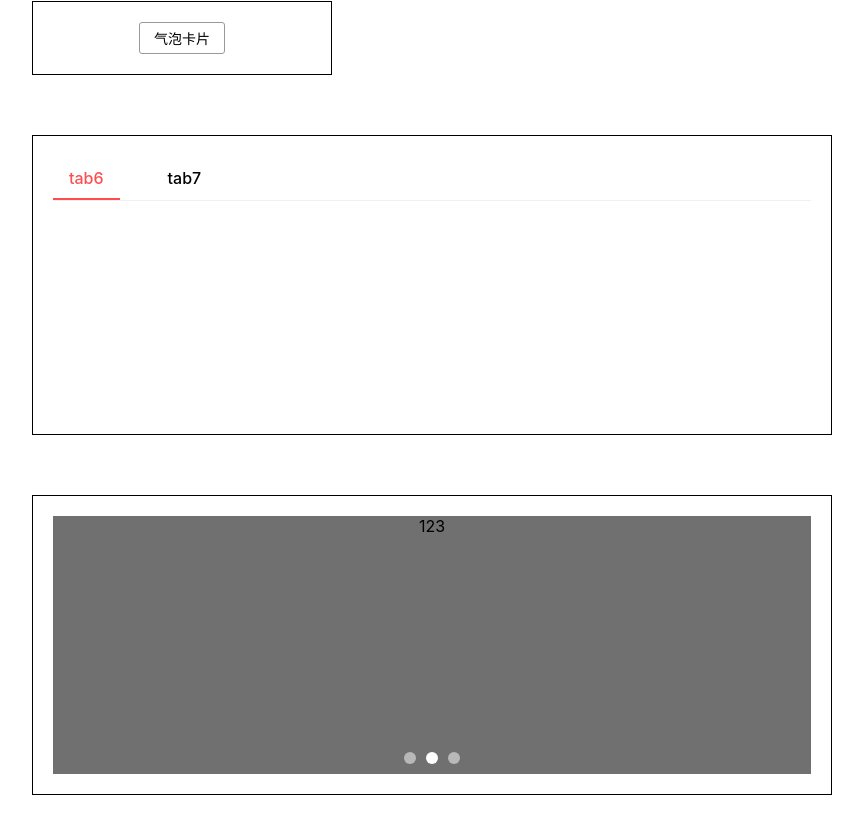
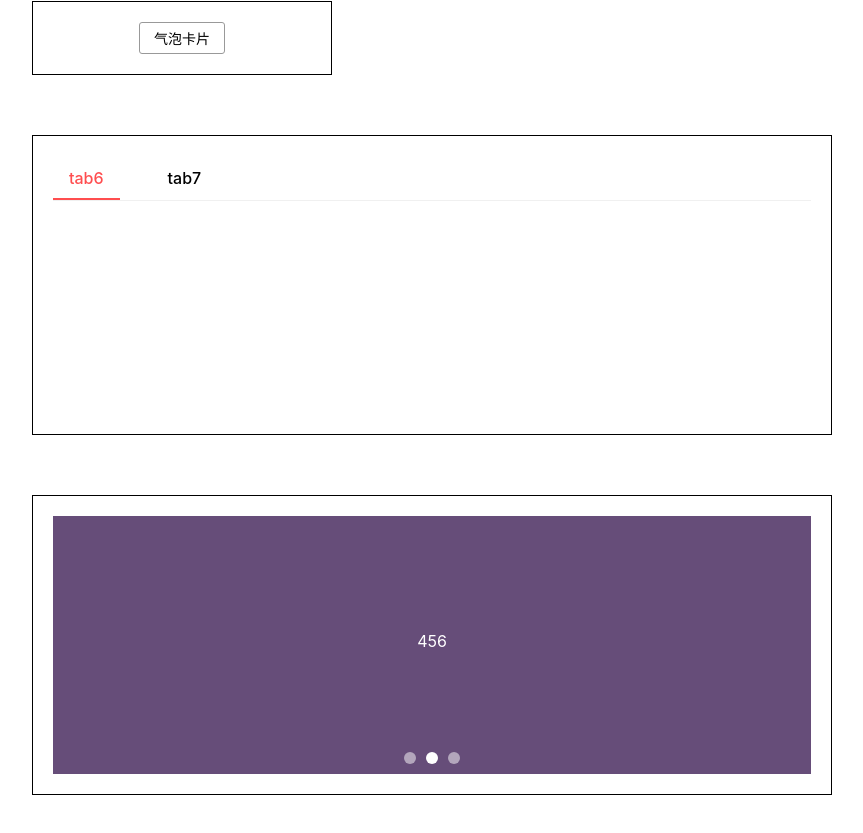
Before and after one commit to lovelts/tsl-ui, a Vue app: page / in a window 1280 px wide. Shown: the part 2046-2879 px from the top of the page, without its empty margins (28-891 px from the left). Built offline with nearby package versions, Linux system fonts and the light colour scheme.

Commit message:
完成轮播图组件

```diff
--- a/src/App.vue
+++ b/src/App.vue
@@ -1,7 +1,7 @@
 <!--
  * @Author: lts
  * @Date: 2021-03-08 12:54:13
- * @LastEditTime: 2021-03-11 21:04:10
+ * @LastEditTime: 2021-03-12 10:09:44
  * @FilePath: \my-cli-ui\src\App.vue
 -->
 <template>
@@ -185,11 +185,19 @@
       border: '1px solid black',
     }"
   >
-    <ts-swiper>
-      <ts-swiper-slide>123</ts-swiper-slide>
-      <ts-swiper-slide>456</ts-swiper-slide>
-      <ts-swiper-slide>789</ts-swiper-slide>
-
+    <ts-swiper
+      autoplay
+      :autoplayTime="3000"
+    >
+      <ts-swiper-slide>
+        <div class="my-swiper-style" :style="{background:'#364d79'}">123</div>
+      </ts-swiper-slide>
+      <ts-swiper-slide>
+        <div class="my-swiper-style">456</div>
+      </ts-swiper-slide>
+      <ts-swiper-slide>
+        <div class="my-swiper-style" :style="{background:'#964d79'}">789</div>
+      </ts-swiper-slide>
     </ts-swiper>
   </div>
 </template>
@@ -209,7 +217,7 @@ import TsPopover from "./popover/Popover";
 import TsTabs from "./tabs/Tabs";
 import TsTabPane from "./tabs/TabPane";
 import TsSwiper from "./swiper/Swiper.jsx";
-import TsSwiperSlide from './swiper/SwiperSlide.jsx'
+import TsSwiperSlide from "./swiper/SwiperSlide.jsx";
 export default {
   name: "App",
   components: {
@@ -226,7 +234,7 @@ export default {
     TsTabs,
     TsTabPane,
     TsSwiper,
-    TsSwiperSlide
+    TsSwiperSlide,
   },
 
   setup() {
@@ -306,4 +314,12 @@ export default {
   --border-color: #999;
   --border-color-hover: #666;
 }
+.my-swiper-style {
+  color: #fff;
+  width: 100%;
+  color: "#fff";
+  line-height: 250px;
+  background: #664d79;
+  height: 100%;
+}
 </style>
--- a/src/swiper/Swiper.jsx
+++ b/src/swiper/Swiper.jsx
@@ -2,14 +2,20 @@ import { defineComponent, onMounted, ref, provide } from 'vue'
 import './swiper.less'
 const Swiper = defineComponent({
   name: 'Swiper',
-
+  props:{
+    autoplay:{
+      type:Boolean,
+      default:false
+    },
+    autoplayTime:Number
+  },
   // eslint-disable-next-line no-unused-vars
   setup(props, { slots }) {
     let swiperRef = ref()
     let arr = ref([])
     let translateX = ref(0)
     let activeKey = ref(0)
-    let autoplayTime = ref(3000)
+    let autoplayTime = ref(props.autoplayTime)
     let temp = ref(0)
     const pushArr = () => {
       arr.value = [...arr.value, '']
@@ -23,14 +29,14 @@ const Swiper = defineComponent({
     provide('translateX', translateX.value)
     onMounted(() => {
       temp.value -= swiperRef.value.offsetWidth
-      autoplay()
+      props.autoplay && autoplay()
     })
     const getCurrent = (e) => {
       clearInterval(timeInterval)
       intervalCount = e
       activeKey.value = e
       translateX.value = e * temp.value
-      autoplay()
+      props.autoplay && autoplay()
     }
     const autoplay = () => {
       timeInterval = setInterval(() => {
@@ -43,10 +49,9 @@ const Swiper = defineComponent({
     return () => (
       <>
         <div className="ts-swiper" ref={swiperRef}>
-          {slots.default()}
-          {/* <div className="ts-swiper-slide" style={{ transform: `translateX(${translateX.value}px)` }}>1</div>
-          <div className="ts-swiper-slide" style={{ transform: `translateX(${translateX.value}px)` }}>2</div>
-          <div className="ts-swiper-slide" style={{ transform: `translateX(${translateX.value}px)` }}>3</div> */}
+          <div className="swiper-total-box" style={{ width: '100%', transform: `translateX(${translateX.value}px)` }}>
+            {slots.default()}
+          </div>
           <ul>
             {
               arr.value.map((item, index) => {
--- a/src/swiper/SwiperSlide.jsx
+++ b/src/swiper/SwiperSlide.jsx
@@ -1,13 +1,12 @@
-import { defineComponent, ref, inject } from 'vue'
+import { defineComponent, inject } from 'vue'
 import './swiper.less'
 
 const SwiperSlide = defineComponent({
     name: 'SwiperSlide',
     setup(props, { slots }) {
-        let translateX = ref(inject('translateX'))
         inject('pushArr')()
         return () => (
-            <div className="ts-swiper-slide" style={{ transform: `translateX(${translateX.value}px)` }}>{slots.default()}</div>
+            <div className="ts-swiper-slide" >{slots.default()}</div>
         )
 
     }
--- a/src/swiper/swiper.less
+++ b/src/swiper/swiper.less
@@ -1,35 +1,27 @@
 .ts-swiper {
-    width         : 100%;
+    width            : 100%;
     // border        : 1px solid black;
-    height        : 100%;
-    display       : flex;
-    flex-direction: row;
-    overflow      : hidden;
-    position      : relative;
+    height           : 100%;
+    display          : flex;
+    flex-direction   : row;
+    overflow         : hidden;
+
+    .swiper-total-box {
+        transition: all .3s;
+        display   : flex;
+    }
+
+    position : relative;
 
     .ts-swiper-slide {
         transition: all .3s;
-        // transform : translateX(0px);
-
-        &:first-child {
-            // margin-left     : 0;
-            background-color: rgb(112, 112, 112);
-        }
-
-        background-color: red;
-        width           : 100%;
-        flex-shrink     : 0;
-        height          : auto;
-
-        &:last-child {
-            margin-left     : -10px;
-            background-color: rgb(143, 2, 2);
-        }
+        transform          : translateX(0);
+        width              : 100%;
+        flex-shrink        : 0;
     }
 
     ul {
         width          : 100%;
-        // text-align: center;
         list-style     : none;
         position       : absolute;
         bottom         : 10px;
@@ -38,6 +30,7 @@
 
         li {
             transition: all .2s;
+
             &:not(:first-child) {
                 margin-left: 10px;
             }
@@ -52,6 +45,7 @@
             &.active {
                 opacity: 1;
             }
+
             &:hover {
                 opacity: 1;
             }
```
